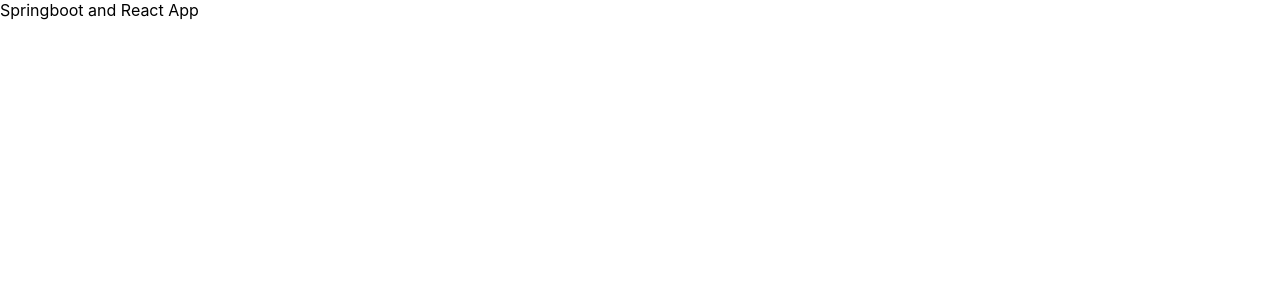
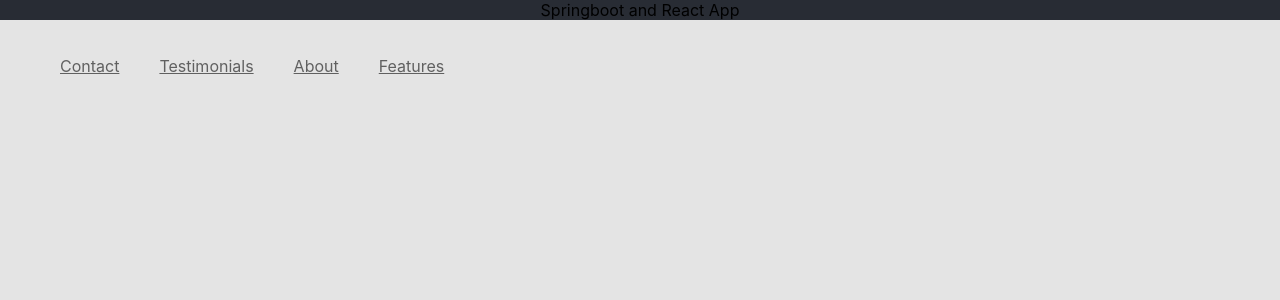
Before and after one commit to KevTheeDev/Capstone-Apparel, a React (Create React App) app in the folder thee_apparel/: page / in a window 1280 px wide. Shown: the top 300 px of the page. Built offline with nearby package versions, Linux system fonts and the light colour scheme.

Commit message:
to run update in README, background colors on pgs.

```diff
--- a/thee_apparel/src/App.css
+++ b/thee_apparel/src/App.css
@@ -1,3 +1,7 @@
+body {
+  background-color: rgb(228, 228, 228);
+}
+
 .App {
   text-align: center;
   background-color: #282c34;
--- a/thee_apparel/src/App.js
+++ b/thee_apparel/src/App.js
@@ -1,4 +1,6 @@
 import React, { Component } from 'react';
+import NavbarMenu from "./components/NavbarMenu";
+import { Route, BrowserRouter as Router} from 'react-router-dom';
 import './App.css';
 
 class App extends Component {
@@ -10,9 +12,16 @@ class App extends Component {
   }
   render() {
     return (
-      <div>
+      <Router>
+      <div className="App">
         Springboot and React App
+
+        <div>
+          <NavbarMenu />
+        </div>
       </div>
+
+      </Router>
     );
   }
 }
--- /dev/null
+++ b/thee_apparel/src/components/NavbarMenu.js
@@ -0,0 +1,25 @@
+import React from 'react';
+import "../styles/NavbarMenu.css";
+import '../App.css'
+import { Link } from 'react-router-dom';
+
+function NavbarMenu(){
+    return(
+        <div className="navbar-list">
+
+            <nav>
+                <ul>
+                    <li> <Link to=""> Features </Link> </li>
+
+                    <li> <Link to="/">About</Link></li>
+
+                    <li> <Link to=""> Testimonials </Link></li>
+
+                    <li> <Link to=""> Contact</Link> </li>
+                </ul>
+            </nav>
+        </div>
+    )
+}
+
+export default NavbarMenu;
--- /dev/null
+++ b/thee_apparel/src/styles/NavbarMenu.css
@@ -0,0 +1,34 @@
+ul{
+    list-style-type: none;
+    overflow: hidden;
+    color: red;
+}
+
+li{
+    float: right;
+    color: rgb(96, 96, 96);
+}
+
+Link{
+    color: rgb(96, 96, 96);
+}
+
+Link:visited{
+    color: rgb(96, 96, 96);
+    font-style: oblique;
+}
+
+.navbar-list{
+    display: flex;
+    flex-direction: row;
+    justify-content: space-between;
+    background-color: rgb(228, 228, 228);
+}
+
+li a{
+    /* display block put the list in the middle */
+    /* padding creates space between the words */
+    display: block;
+    padding: 20px;
+    color: rgb(96, 96, 96);
+}
```
Also changed, not shown: thee_apparel/src/components/HomePage.js (added, +19 -0 lines), thee_apparel/src/components/containercomponent2.js (added), thee_apparel/src/components/statelesscomponent2.js (added), thee_apparel/src/components/statelesscomponent3.js (added), thee_apparel/src/components/statelesscomponent4.js (added), thee_apparel/src/components/statelesscomponent5.js (added), thee_apparel/src/styles/HomePage.css (added), 1 other file (tests, documents, lock files or other folders).
